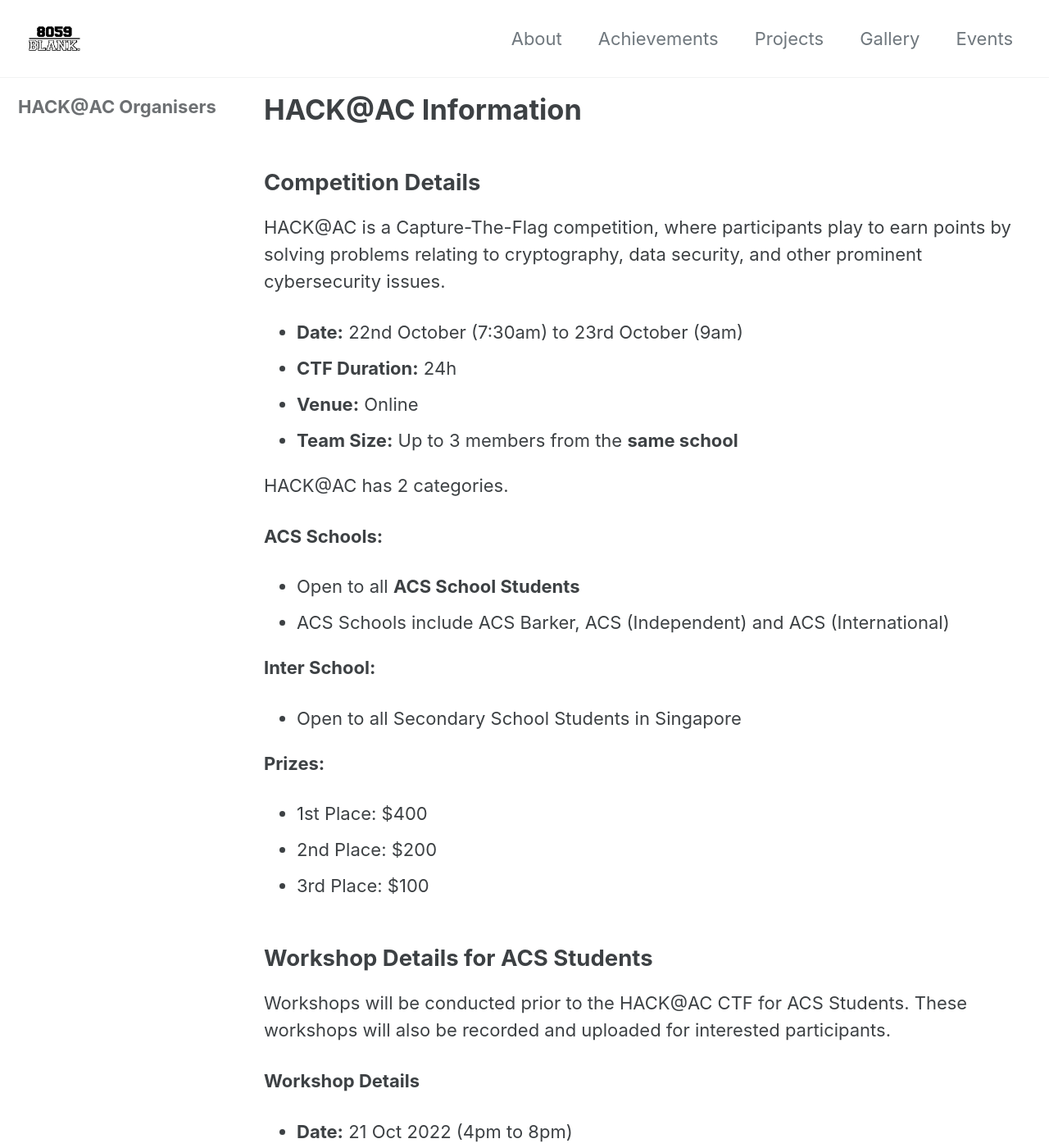
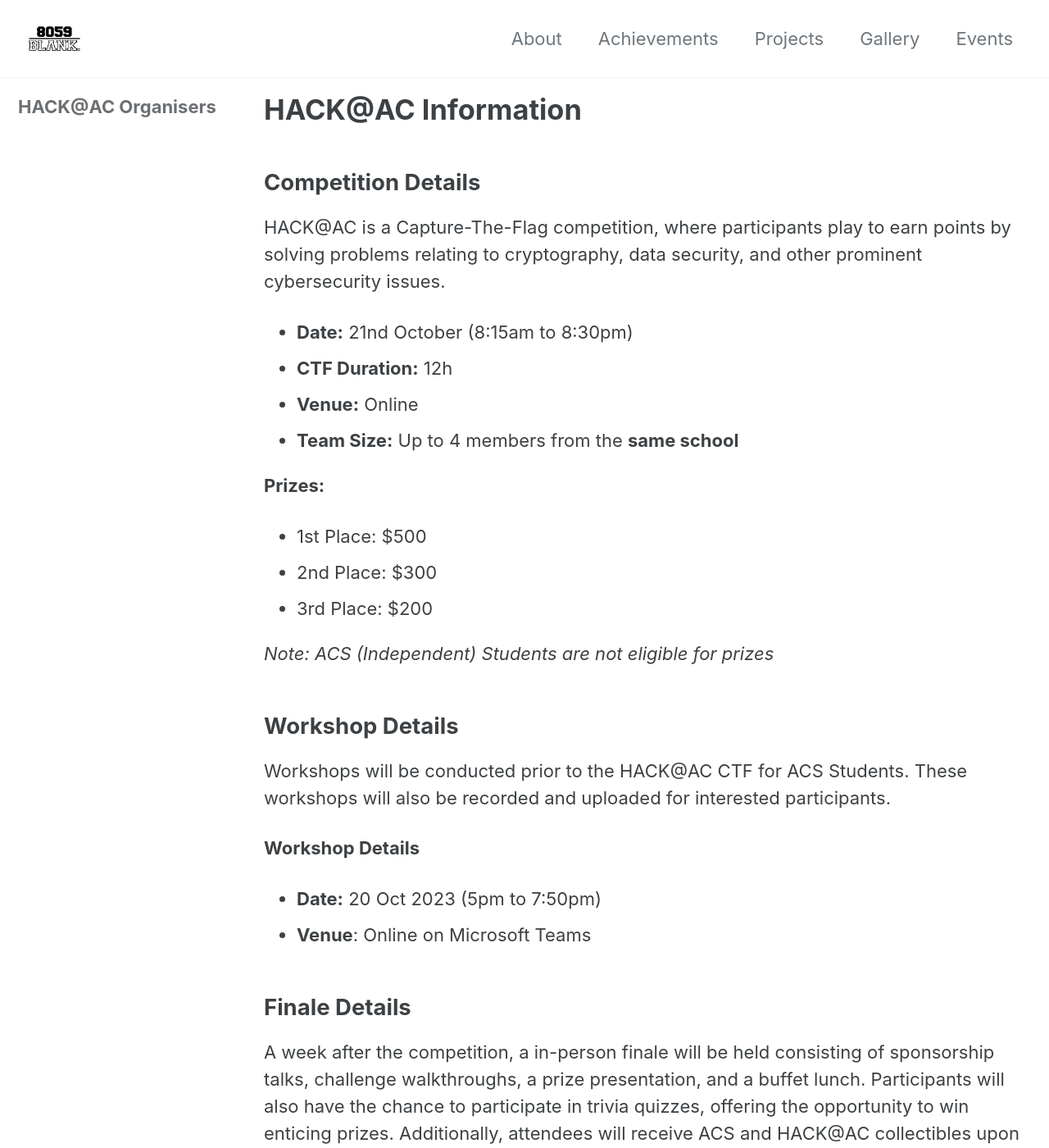
Before and after one commit to 8059blank/8059blank.github.io, a Jekyll site: the page built from _posts/hackac/2022-09-02-HACK@AC Information.md, in a window 1280 px wide and 1400 px high. Shown: the whole window at 82% size. Built offline with Jekyll 4.4.1, drawn with Linux system fonts in a browser that asks for light colours; cached includes are drawn as plain includes; nearby versions of some CDN libraries; some of the changed text lies outside the part shown.

Commit message:
Update 2022-09-02-HACK@AC Information.md

```diff
--- a/_posts/hackac/2022-09-02-HACK@AC Information.md
+++ b/_posts/hackac/2022-09-02-HACK@AC Information.md
@@ -10,36 +10,37 @@ author:
 
 HACK@AC is a Capture-The-Flag competition, where participants play to earn points by solving problems relating to cryptography, data security, and other prominent cybersecurity issues.
 
-* **Date:** 22nd October (7:30am) to 23rd October (9am)
-* **CTF Duration:** 24h
+* **Date:** 21nd October (8:15am to 8:30pm)
+* **CTF Duration:** 12h
 * **Venue:** Online
-* **Team Size:** Up to 3 members from the **same school**
-
-HACK@AC has 2 categories. <br>
-
-**ACS Schools:**
-* Open to all **ACS School Students**
-* ACS Schools include ACS Barker, ACS (Independent) and ACS (International)
-
-**Inter School:**
-* Open to all Secondary School Students in Singapore
+* **Team Size:** Up to 4 members from the **same school**
 
 **Prizes:**
-* 1st Place: $400
-* 2nd Place: $200
-* 3rd Place: $100
+* 1st Place: $500
+* 2nd Place: $300
+* 3rd Place: $200
 
-## Workshop Details for ACS Students
+*Note: ACS (Independent) Students are not eligible for prizes*
+
+## Workshop Details
 
 Workshops will be conducted prior to the HACK@AC CTF for ACS Students. These workshops will also be recorded and uploaded for interested participants.
 
 **Workshop Details**
-* **Date:** 21 Oct 2022 (4pm to 8pm)
+* **Date:** 20 Oct 2023 (5pm to 7:50pm)
 * **Venue**: Online on Microsoft Teams
+
+## Finale Details
+
+A week after the competition, a in-person finale will be held consisting of sponsorship talks, challenge walkthroughs, a prize presentation, and a buffet lunch. Participants will also have the chance to participate in trivia quizzes, offering the opportunity to win enticing prizes. Additionally, attendees will receive ACS and HACK@AC collectibles upon registration.
+
+**Finale Details**
+* **Date:** 28 Oct 2023 (9am to 12:30pm)
+* **Venue**: ACS (Independent) 121 Dover Rd, Singapore 139650
 
 ## Sign Up
 
-HACK@AC Sign Up Link: [Click here](https://forms.office.com/r/XiQWLA1u1p)
+HACK@AC Sign Up Link: [Click here](https://forms.office.com/r/ZEaq33D4mc)
 
 [Terms And Conditions](https://8059blank.github.io/hackac/HACK@AC-Conditions/)
 
@@ -51,13 +52,14 @@ An email will be sent to confirmed participants with more information about the
 
 * Hack@AC is open only to current students from local secondary schools. Both Singaporean and non-Singaporean students from local secondary schools are welcome to participate.
 
-* You may only participate as team of **up to 3 members** from the **same school**. Solo and pair teams are welcome to participate.
+* You may only participate as team of **up to 4 members** from the **same school**. Solo and pair teams are welcome to participate.
 
 * Winners will be decided based on the scores, subject to follow up verification using (but not limited to) the following means:
   * submission of sufficiently detailed writeups challenges selected by the Organisers
   * elaboration on how challenges are solved over video conference
 
-* Winners will be contacted via email within 2 weeks after the competition ends. The award prize may be modified in the event of a tie.
+* Winners will be revealed during the finale event
+  * The scoreboard will be frozen until then
 
 * Participants are bound by the laws of the Republic of Singapore, including but not limited to the Computer Misuse Act. In addition, participants who engage in cheating or anomalous behaviour will be disqualified at the sole discretion of the organisers. This includes:
   * Seeking help from any external party outside your team
```
Also changed, not shown: other parts of _posts/hackac/2022-09-02-HACK@AC Information.md (+1 -0 lines).
